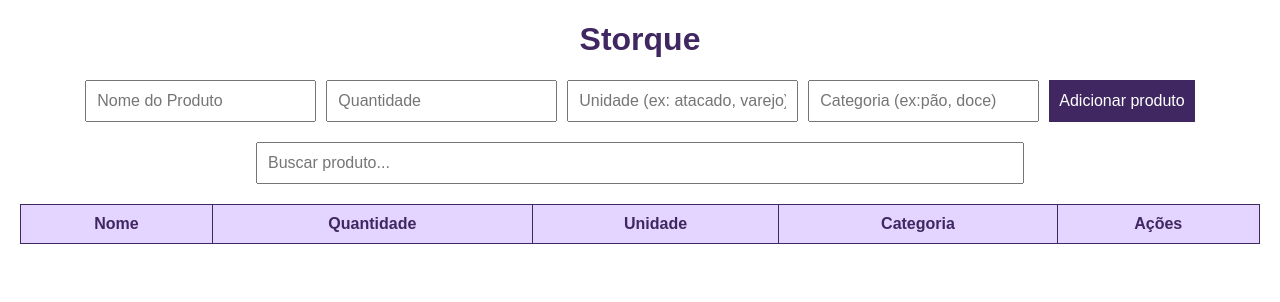
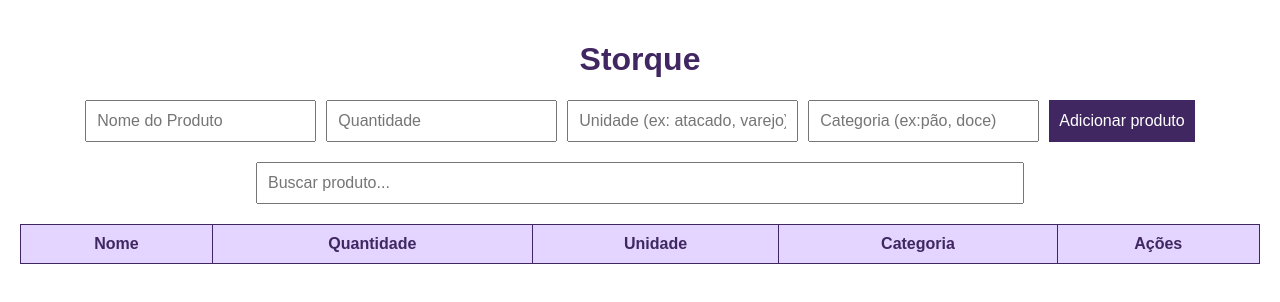
Before and after one commit to deboralbupaiva/at1-2tri-back-end-site, a plain HTML site: page index.html in a window 1280 px wide. Drawn offline with Linux system fonts and the light colour scheme.

Commit message:
Add files via upload

```diff
--- a/style.css
+++ b/style.css
@@ -1,13 +1,24 @@
-body{
+body {
     font-family: Arial, Helvetica, sans-serif;
-    background-color:rgb(255, 255, 255);
-    margin: 20px;
-    padding: 0;
+    background-color: rgb(255, 255, 255);
+    margin: 0;
+    padding: 20px;
     color: #402761;
+    display: flex;
+    flex-direction: column;
+    align-items: center;
+    min-height: 100vh;
+}
+.container {
+    width: 100%;
+    max-width: 1200px;
+    padding: 0 20px;
+    box-sizing: border-box;
 }
 h1{
     text-align: center;
     color: #402761;
+    width: 100%;
 }
 form{
     display: flex;
@@ -15,6 +26,7 @@ form{
     gap: 10px;
     justify-content: center;
     margin-bottom: 20px;
+    width: 100%
 }
 form input, form button{
     padding: 10px;
@@ -27,7 +39,7 @@ form button{
     cursor: pointer;
 }
 form button:hover{
-    background-color: #b56b22;
+    background-color: #2298b5;
 }
 #busca{
     display: block;
@@ -39,6 +51,7 @@ form button:hover{
 table{
     width: 100%;
     border-collapse: collapse;
+    margin: 0 auto;
 }
 thead{
     background-color: #e3d5ff;
```
Also changed, not shown: index.html (+1 -0 lines).
